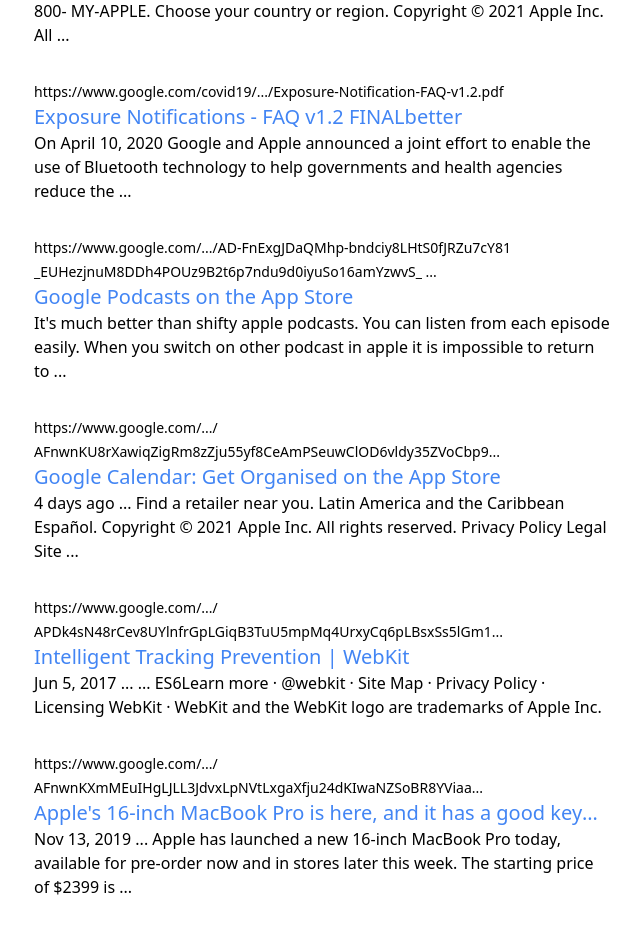
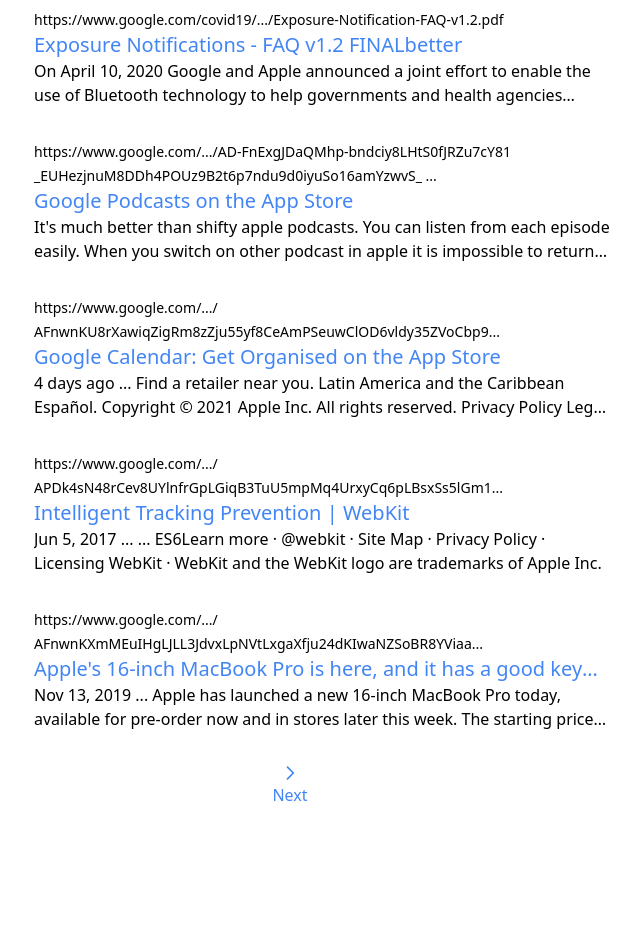
Before and after one commit to Arecio3/search-engine, a Next.js app: page /search in a window 1280 px wide. Shown: the part 880-1811 px from the top of the page, without its empty margins (174-814 px from the left). After the commit the page ends 1727 px from the top, so only its background shows below. Built offline with nearby package versions, Linux system fonts and the light colour scheme; no server answers.

Commit message:
added page pagination

```diff
--- /dev/null
+++ b/components/PaginationButtons.jsx
@@ -0,0 +1,30 @@
+import { useRouter } from "next/router";
+import { ChevronLeftIcon, ChevronRightIcon } from "@heroicons/react/outline";
+// Next js a tag
+import Link from "next/link";
+function PaginationButtons() {
+  const router = useRouter();
+
+  const startIndex = Number(router.query.start) || 0;
+  return (
+    <div className="flex max-w-lg justify-between text-primary mb-10">
+      {startIndex >= 10 && (
+        <Link href={`/search?term=${router.query.term}&start=${startIndex - 10}`}>
+          <div className="flex flex-grow flex-col items-center cursor-pointer hover:underline">
+            <ChevronLeftIcon className="h-5"/>
+            <p>Previous</p>
+          </div>
+        </Link>
+      )}
+      {/* Go to searched term and ad 10 to previous start index */}
+      <Link href={`/search?term=${router.query.term}&start=${startIndex + 10}`}>
+        <div className="flex flex-grow flex-col items-center cursor-pointer hover:underline">
+          <ChevronRightIcon className="h-5"/>
+          <p>Next</p>
+        </div>
+      </Link>
+    </div>
+  );
+}
+
+export default PaginationButtons;
--- a/components/SearchResults.jsx
+++ b/components/SearchResults.jsx
@@ -1,3 +1,5 @@
+import PaginationButtons from "./PaginationButtons";
+
 function SearchResults({ results }) {
   return (
     // Search time/amount
@@ -20,9 +22,11 @@
             </a>
           </div>
 
-          <p>{result.snippet}</p>
+          <p className="line-clamp-2">{result.snippet}</p>
         </div>
       ))}
+
+      <PaginationButtons />
     </div>
   );
 }
--- a/package.json
+++ b/package.json
@@ -15,6 +15,7 @@
     "react-dom": "17.0.2"
   },
   "devDependencies": {
+    "@tailwindcss/line-clamp": "^0.2.1",
     "autoprefixer": "^10.3.1",
     "eslint": "7.31.0",
     "eslint-config-next": "11.0.1",
--- a/tailwind.config.js
+++ b/tailwind.config.js
@@ -17,5 +17,5 @@
   variants: {
     extend: {},
   },
-  plugins: [],
+  plugins: [ require('@tailwindcss/line-clamp')],
 }
```
Also changed, not shown: 1 other file (tests, documents, lock files or other folders).
